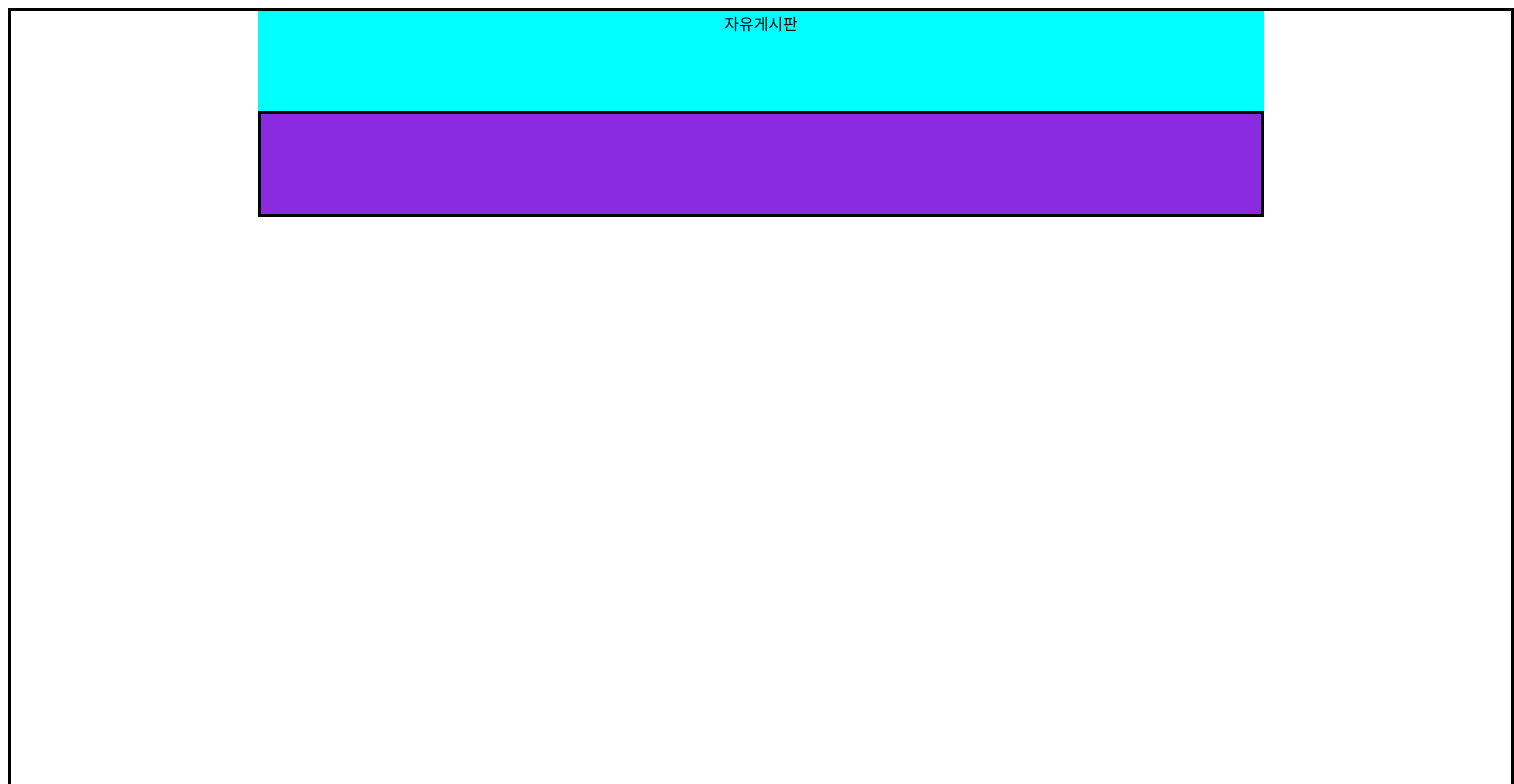
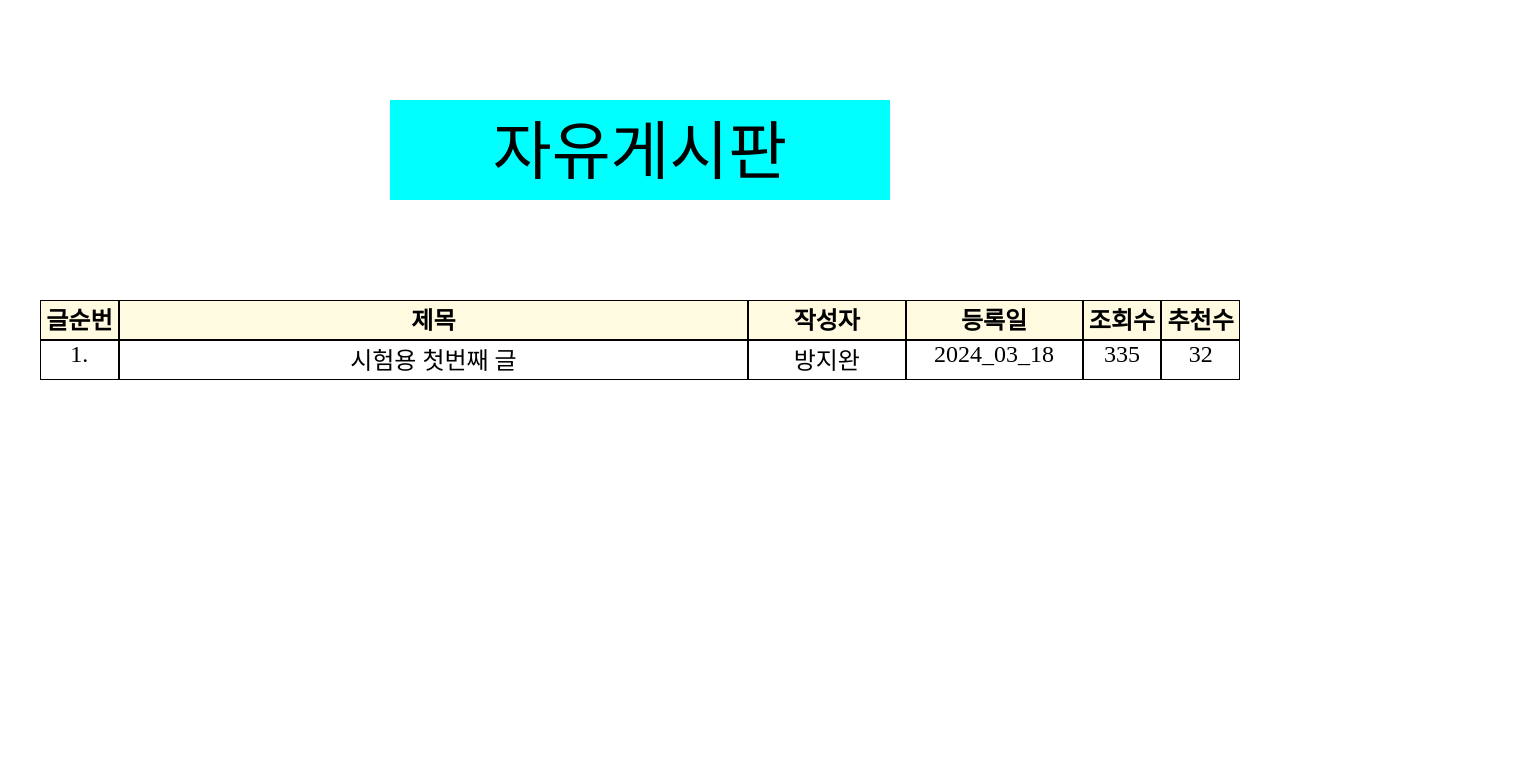
Before and after one commit to JiwanBang/AWS-1, a plain HTML site: page 새 폴더/htmlhomework.html in a window 1280 px wide. Shown: the top 784 px of the page, 1514 px wide, since content can reach past the window. Drawn offline with Linux system fonts and the light colour scheme.

Commit message:
2024_03_18_work

```diff
--- a/새 폴더/htmlhomework.html
+++ b/새 폴더/htmlhomework.html
@@ -10,7 +10,29 @@
       <div id="table-area">
         <div class="table-head">
           <div class="headArea">자유게시판</div>
-          <div class="listArea"></div>
+        </div>
+        <div class="table-list">
+          <div class="listArea">
+            <div class="list-Category listhead">
+              <div class="list-number">글순번</div>
+              <div class="list-name">제목</div>
+              <div class="list-who">작성자</div>
+              <div class="list-day">등록일</div>
+              <div class="list-view">조회수</div>
+              <div class="list-rcd">추천수</div>
+            </div>
+            <div id="addlisttap" class="list-Category">
+              <div class="list-number">1.</div>
+              <div class="list-name">시험용 첫번째 글</div>
+              <div class="list-who">방지완</div>
+              <div class="list-day">2024_03_18</div>
+              <div class="list-view">335</div>
+              <div class="list-rcd">32</div>
+            </div>
+          </div>
+        </div>
+        <div class="table-footer">
+          <div class="footerArea"></div>
         </div>
       </div>
     </div>
--- a/새 폴더/site.css
+++ b/새 폴더/site.css
@@ -1,28 +1,86 @@
-#table-area {
-  width: 1500px;
-  height: 2000px;
-  border-style: solid;
-  justify-content: center;
-  align-content: center;
-  text-align: center;
-  display: flex;
+* {
+  margin: 0;
+  padding: 0;
+  box-sizing: border-box;
 }
 
-/* .table-head {
-  display: flex;
-  justify-content: center;
-  align-content: center;
+#table-area {
+}
+
+.table-head {
+  height: 100px;
+  padding-top: 100px;
+  padding-bottom: 200px;
+}
+
+.headArea {
+  margin: 0 auto;
+
+  background-color: aqua;
+  width: 500px;
+  height: 100px;
   text-align: center;
+  font-size: 64px;
+  font-weight: 100;
+}
+
+.table-list {
+  margin: 0 auto;
+  width: 1200px;
+  height: 2000px;
+}
+
+/* .listArea {
+  width: 1200px;
 } */
 
-.headArea {
-  background-color: aqua;
-  height: 100px;
+.list-category {
+  display: flex;
+  height: 40px;
+  font-size: 24px;
+  text-align: center;
 }
 
-.listArea {
+.list-category.listhead {
+  font-weight: bold;
+  background-color: #fffae0;
+
+  /* 클래스안에 클래스 넣고 따로 지정했는데 작동 안함
+  (invaild property value) */
+}
+
+.list-number {
+  width: 80px;
   border-style: solid;
-  background-color: blueviolet;
-  width: 1000px;
-  height: 100px;
+  border-width: 1px;
 }
+
+.list-name {
+  width: 640px;
+  border-style: solid;
+  border-width: 1px;
+}
+
+.list-who {
+  width: 160px;
+  border-style: solid;
+  border-width: 1px;
+}
+
+.list-day {
+  width: 180px;
+  border-style: solid;
+  border-width: 1px;
+}
+
+.list-view {
+  width: 80px;
+  border-style: solid;
+  border-width: 1px;
+}
+
+.list-rcd {
+  width: 80px;
+  border-style: solid;
+  border-width: 1px;
+}
```
Also changed, not shown: 새 폴더/3.18/index.html (added, +54 -0 lines).
